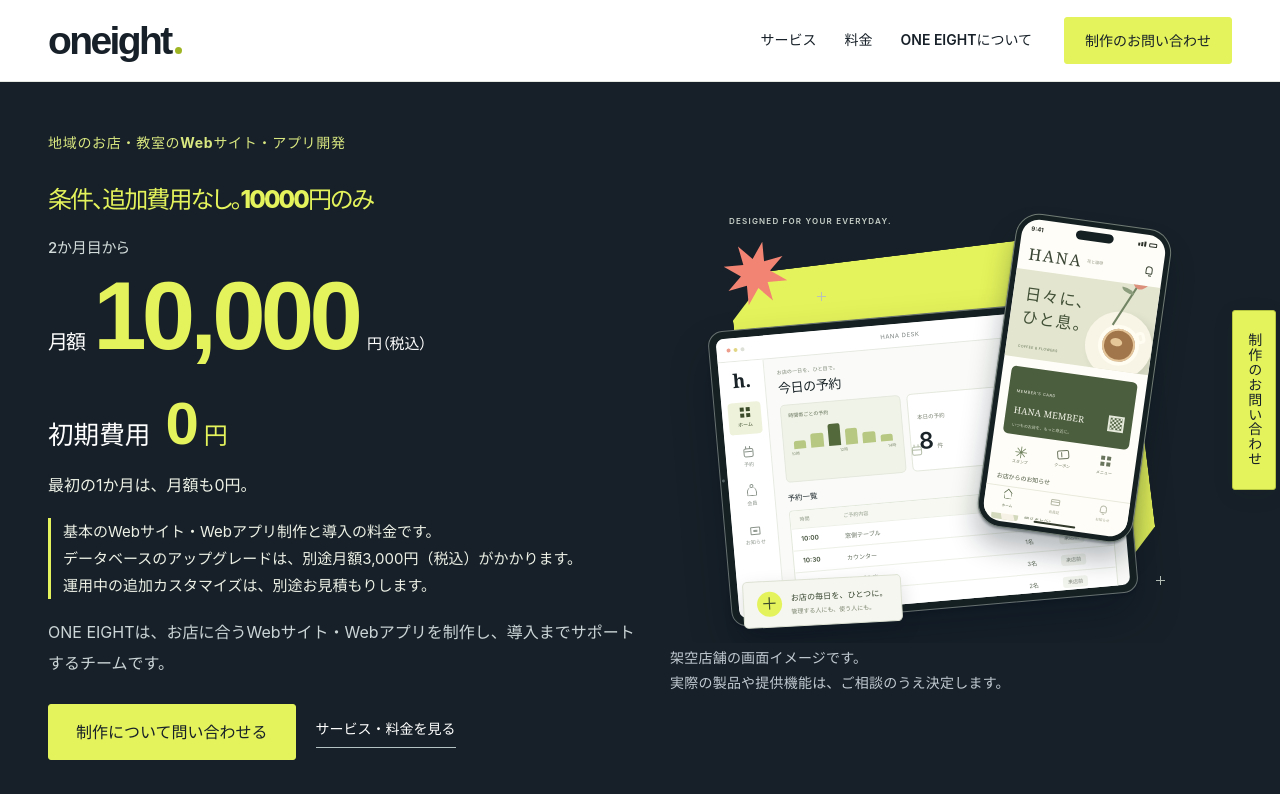
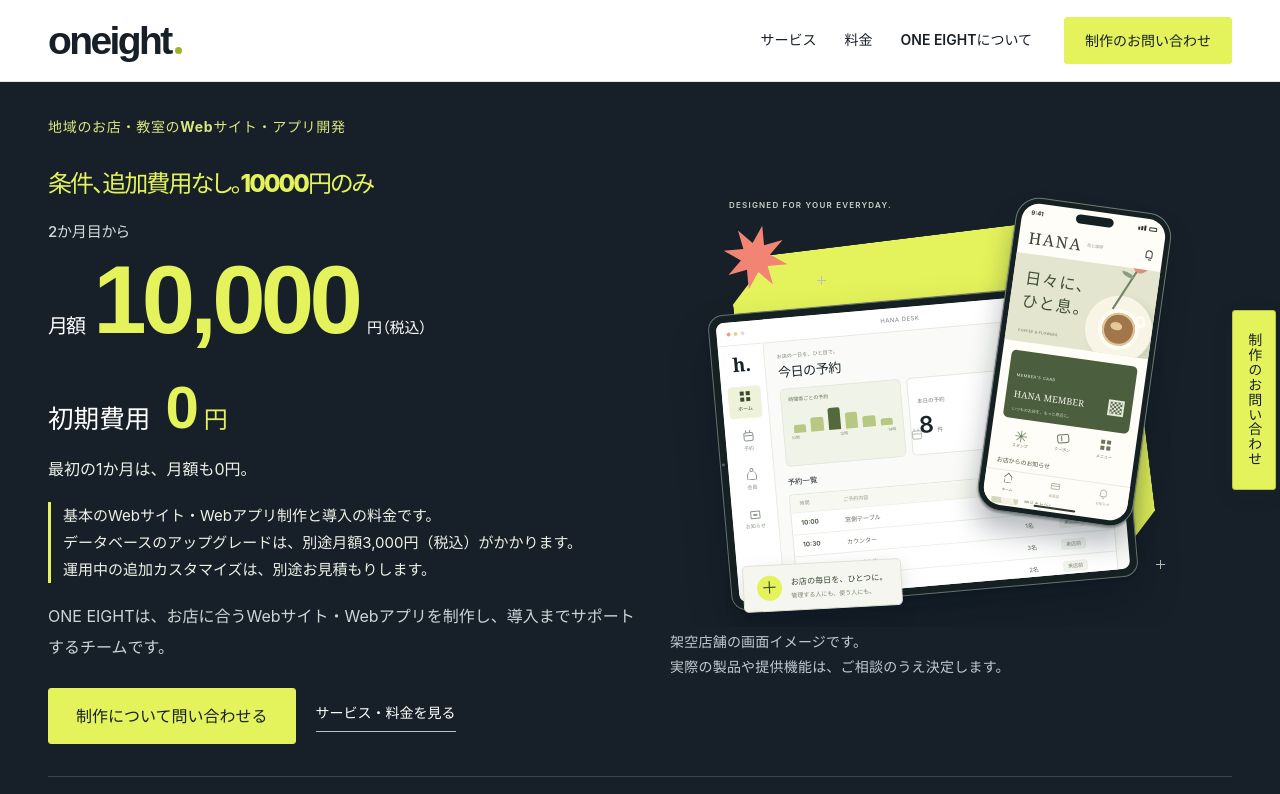
Before and after one commit to iichi-86/oneight-web, an Astro site: page / in a window 1280 px wide. Shown: the top 794 px of the page. Built offline with nearby package versions, Linux system fonts and the light colour scheme; Astro itself is replaced by a stand-in of ours; no server answers.

Commit message:
style: keep the creation inquiry button visible in the hero

```diff
--- a/src/styles/home.css
+++ b/src/styles/home.css
@@ -19,7 +19,7 @@
 .hero-upgrade-note > span { display: block; }
 .development-hero .hero-introduction--plan { font-size: 1rem; font-weight: 400; color: #cbd5d7; margin-top: 18px; }
 .hero-simple-heading ~ .hero-main-actions { margin-top: 25px; }
-.development-hero:has(.hero-simple-heading) .development-hero-grid { padding-block: 48px 38px; }
+.development-hero:has(.hero-simple-heading) .development-hero-grid { padding-block: 32px 32px; }
 .hero-introduction { font-size: 1.0625rem; line-height: 1.95; margin-top: 30px; font-weight: 600; }
 .hero-introduction-sub { font-size: 1rem; color: #c6cfd1; line-height: 1.95; max-width: 500px; margin-top: 13px; }
 .hero-main-actions { display: flex; flex-wrap: wrap; align-items: center; gap: 20px; margin-top: 32px; }
```
